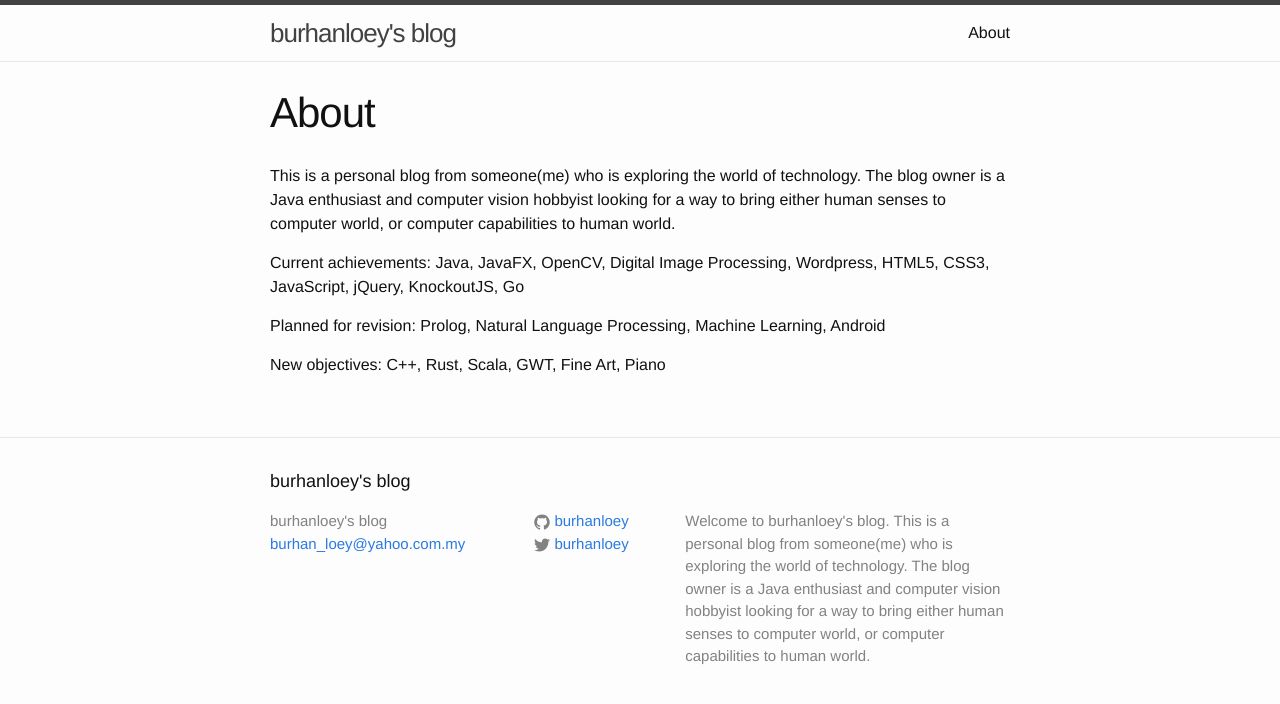
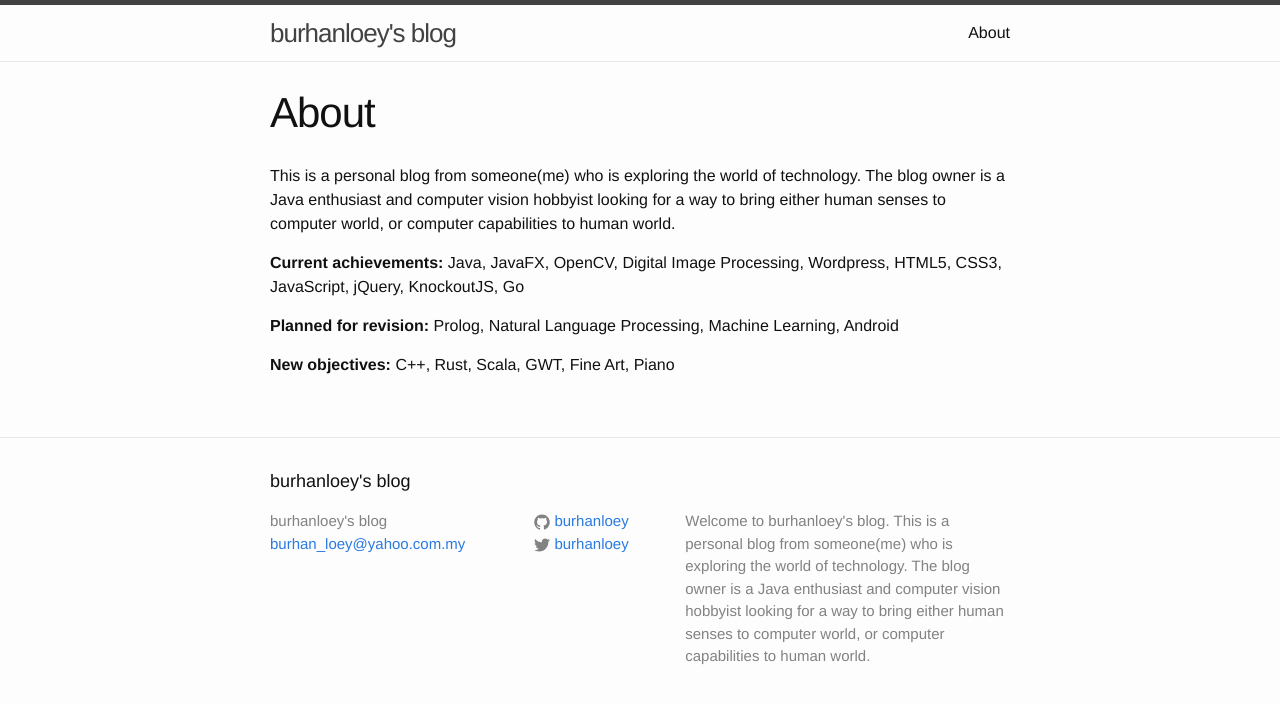
Before and after one commit to burhanloey/burhanloey.github.io, a Jekyll site: the page built from about.md, in a window 1280 px wide. Shown: the top 704 px of the page. Built offline with Jekyll 4.4.1, drawn with Linux system fonts in a browser that asks for light colours.

Commit message:
Styling text

```diff
--- a/about.md
+++ b/about.md
@@ -6,8 +6,11 @@ permalink: /about/
 
 This is a personal blog from someone(me) who is exploring the world of technology. The blog owner is a Java enthusiast and computer vision hobbyist looking for a way to bring either human senses to computer world, or computer capabilities to human world.
 
-Current achievements: Java, JavaFX, OpenCV, Digital Image Processing, Wordpress, HTML5, CSS3, JavaScript, jQuery, KnockoutJS, Go
+**Current achievements:**
+Java, JavaFX, OpenCV, Digital Image Processing, Wordpress, HTML5, CSS3, JavaScript, jQuery, KnockoutJS, Go
 
-Planned for revision: Prolog, Natural Language Processing, Machine Learning, Android
+**Planned for revision:**
+Prolog, Natural Language Processing, Machine Learning, Android
 
-New objectives: C++, Rust, Scala, GWT, Fine Art, Piano
+**New objectives:**
+C++, Rust, Scala, GWT, Fine Art, Piano
```
